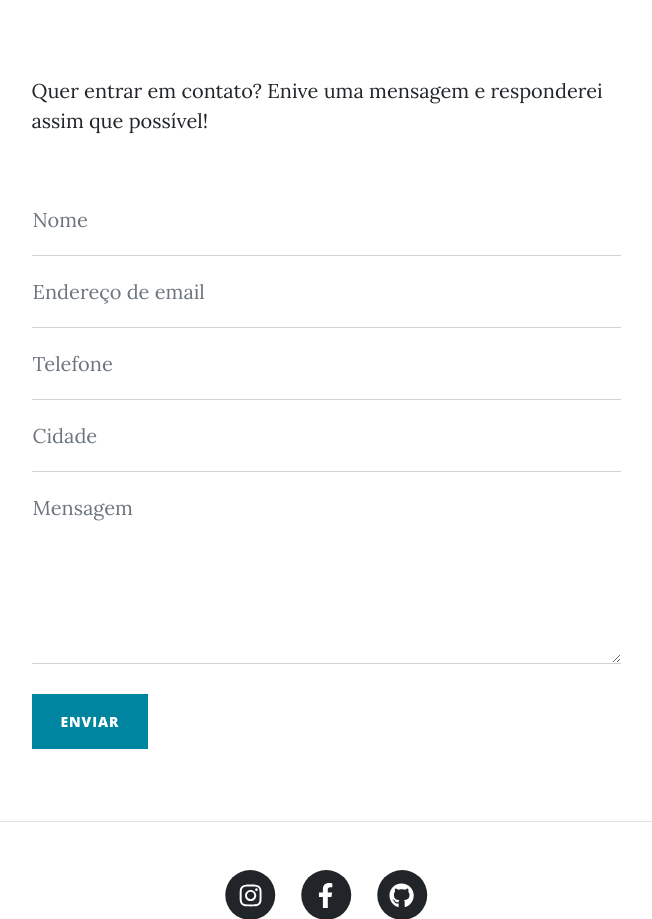
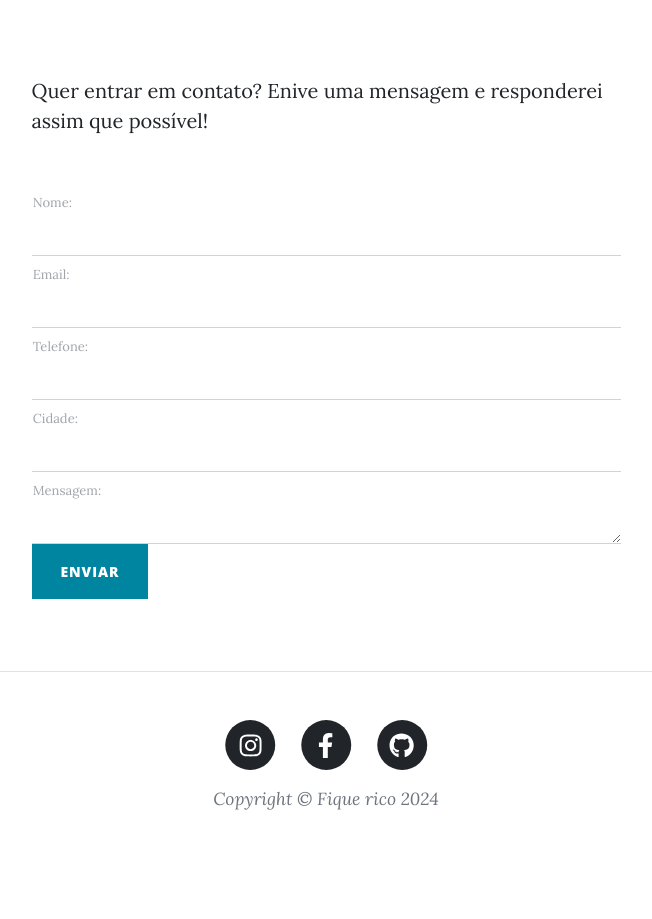
Before and after one commit to jm-bass/blog-novo, a Django app: page /contato/ in a window 1280 px wide. Shown: the part 536-1455 px from the top of the page, without its empty margins (314-966 px from the left). After the commit the page ends 1346 px from the top, so only its background shows below. Run offline with Django 5.2, Linux system fonts and the light colour scheme; data comes from the database, SQL or seed files in the repository; both versions use the stored data as it was after the commit; some libraries are stand-ins or nearby versions.

Commit message:
forms no django

```diff
--- /dev/null
+++ b/blog/forms.py
@@ -0,0 +1,23 @@
+from django import forms
+
+class MensagemForm(forms.Form):
+    nome = forms.CharField(
+        max_length=100,
+        widget=forms.TextInput(attrs={"class" : "form-control"})
+    )
+    email = forms.EmailField(
+        widget=forms.EmailInput(attrs={"class" : "form-control"})
+    )
+    telefone = forms.CharField(
+        max_length=12,
+        widget=forms.TextInput(attrs={"class" : "form-control"})
+    )
+    cidade = forms.CharField(
+        max_length=100,
+        required=False,
+        widget=forms.TextInput(attrs={"class" : "form-control"})
+    )
+    mensagem = forms.CharField(
+        max_length=1000,
+        widget=forms.Textarea(attrs={"class" : "form-control"})
+    )
--- a/blog/templates/contato.html
+++ b/blog/templates/contato.html
@@ -36,49 +36,15 @@
                     <!-- to get an API token!-->
                     <form id="contactForm" method="POST">
                         {% csrf_token %}
+
+                        {% for field in form %}
                         <div class="form-floating">
-                            <input class="form-control {% if erro.nome %}is-invalid{% endif %}" id="name" name="nome" type="text" placeholder="Digite seu nome..." data-sb-validations="required" />
-                            <label for="name">Nome</label>
-                            <div class="invalid-feedback">O nome é obrigatório!</div>
+                            {{ field.errors }}
+                            {{ field }}
+                            {{ field.label_tag }}
                         </div>
-                        <div class="form-floating">
-                            <input class="form-control {% if erro.email %}is-invalid{% endif %}" id="email" name="email" type="email" placeholder="Digite seu email..." data-sb-validations="required,email" />
-                            <label for="email">Endereço de email</label>
-                            <div class="invalid-feedback" >O email é obrigatório!</div>
-                        </div>
-                        <div class="form-floating">
-                            <input class="form-control {% if erro.telefone %}is-invalid{% endif %}" id="phone" name="telefone" type="tel" placeholder="Digite seu telefone..." data-sb-validations="required" />
-                            <label for="phone">Telefone</label>
-                            <div class="invalid-feedback" >O telefone é obrigatório!</div>
-                        </div>
-                        <div class="form-floating">
-                            <input class="form-control" id="cidade" name="cidade" type="tel" placeholder="Digite sua cidade..." data-sb-validations="required" />
-                            <label for="cidade">Cidade</label>
-                            <div class="invalid-feedback" >A city is required.</div>
-                        </div>
-                        <div class="form-floating">
-                            <textarea class="form-control {% if erro.mensagem %}is-invalid{% endif %}" id="message" name="mensagem" placeholder="Digite sua mensagem aqui..." style="height: 12rem" data-sb-validations="required"></textarea>
-                            <label for="message">Mensagem</label>
-                            <div class="invalid-feedback">A mensagem é obrigatória!</div>
-                        </div>
-                        <br />
-                        <!-- Submit success message-->
-                        <!---->
-                        <!-- This is what your users will see when the form-->
-                        <!-- has successfully submitted-->
-                        <div class="d-none" id="submitSuccessMessage">
-                            <div class="text-center mb-3">
-                                <div class="fw-bolder">Form submission successful!</div>
-                                To activate this form, sign up at
-                                <br />
-                                <a href="https://startbootstrap.com/solution/contact-forms">https://startbootstrap.com/solution/contact-forms</a>
-                            </div>
-                        </div>
-                        <!-- Submit error message-->
-                        <!---->
-                        <!-- This is what your users will see when there is-->
-                        <!-- an error submitting the form-->
-                        <div class="d-none" id="submitErrorMessage"><div class="text-center text-danger mb-3">Error sending message!</div></div>
+                        {% endfor %}
+
                         <!-- Submit Button-->
                         <button class="btn btn-primary text-uppercase" id="submitButton" type="submit">Enviar</button>
                     </form>
--- a/blog/views.py
+++ b/blog/views.py
@@ -1,5 +1,7 @@
 from django.shortcuts import render, redirect, get_object_or_404
+from django.forms.models import model_to_dict
 from .models import Post, Blog, Mensagem
+from .forms import MensagemForm
 
 def index(request):
     context = {
@@ -7,6 +9,9 @@ def index(request):
         "blog" : Blog.objects.first(),
     }
     return render(request, "index.html", context)
+
+
+
 
 def post(request, post_id):
     context = {
@@ -16,11 +21,18 @@ def post(request, post_id):
     }
     return render(request, "post.html", context)
 
+
+
+
+
 def sobre(request):
     context = {
         "blog" : Blog.objects.first(),
     }
     return render(request, "sobre.html", context)
+
+
+
 
 def contato(request):
     context = {
@@ -28,38 +40,24 @@ def contato(request):
     }
 
     if request.method == "POST":
-        print(request.POST['nome'])
-        print(request.POST['email'])
-        print(request.POST['telefone'])
-        print(request.POST['cidade'])
-        print(request.POST['mensagem'])
+        form = MensagemForm(request.POST)
+        if form.is_valid():
+            mensagem = Mensagem(
+                nome = form.cleaned_data["nome"],
+                email = form.cleaned_data["email"],
+                telefone = form.cleaned_data["telefone"],
+                cidade = form.cleaned_data["cidade"],
+                mensagem = form.cleaned_data["mensagem"],
+            )
+
+            mensagem.save()
+        return redirect('mensagem')
+    else:
+        context["form"] = MensagemForm()
+        return render(request, "contato.html", context)
 
 
-        context['erro'] = {}
-        if not request.POST['nome']:
-            context['erro']['nome'] = True
-        if not request.POST['email']:
-            context['erro']['email'] = True
-        if not request.POST['telefone']:
-            context['erro']['telefone'] = True
-        if not request.POST['mensagem']:
-            context['erro']['mensagem'] = True
-        if context['erro']:
-            return render(request, "contato.html", context)
 
-
-        mensagem = Mensagem(nome=request.POST['nome'],
-                            email = request.POST['email'],
-                            telefone = request.POST['telefone'],
-                            cidade = request.POST['cidade'],
-                            mensagem = request.POST['mensagem']
-                            )
-        mensagem.save()
-
-        return render(request, "contato.html", context)
-
-    else:
-        return render(request, "contato.html", context)
 
 def mensagem(request):
     context = {
@@ -68,41 +66,32 @@ def mensagem(request):
     }
     return render(request, "mensagem.html", context)
 
+
+
+
 def editar_mensagem(request, mensagem_id):
+    mensagem = get_object_or_404(Mensagem, pk=mensagem_id)
+
     context = {
         "blog" : Blog.objects.first(),
-        "mensagem" : Mensagem.objects.get(pk=mensagem_id),
+        "form" : MensagemForm(initial=model_to_dict(mensagem))
+
     }
 
     if request.method == "POST":
-        print(request.POST['nome'])
-        print(request.POST['email'])
-        print(request.POST['telefone'])
-        print(request.POST['cidade'])
-        print(request.POST['mensagem'])
+        form = MensagemForm(request.POST)
+        if form.is_valid():
+            mensagem.nome = form.cleaned_data["nome"]
+            mensagem.email = form.cleaned_data["email"]
+            mensagem.telefone = form.cleaned_data["telefone"]
+            mensagem.cidade = form.cleaned_data["cidade"]
+            mensagem.mensagem = form.cleaned_data["mensagem"]
+            mensagem.save()
+        return redirect('mensagem')
+
+    return render(request, "contato.html", context)
 
 
-        context['erro'] = {}
-        if not request.POST['nome']:
-            context['erro']['nome'] = True
-        if not request.POST['email']:
-            context['erro']['email'] = True
-        if not request.POST['telefone']:
-            context['erro']['telefone'] = True
-        if not request.POST['mensagem']:
-            context['erro']['mensagem'] = True
-        if context['erro']:
-            return render(request, "editar_mensagem.html", context)
-
-        mensagem = context["mensagem"]
-        mensagem.nome = request.POST["nome"]
-        mensagem.email = request.POST["email"]
-        mensagem.telefone = request.POST["telefone"]
-        mensagem.cidade = request.POST["cidade"]
-        mensagem.mensagem = request.POST["mensagem"]
-        mensagem.save()
-
-    return render(request, "editar_mensagem.html", context)
 
 def deletar_mensagem(request, mensagem_id):
     context = {
```
Also changed, not shown: db.sqlite3.
